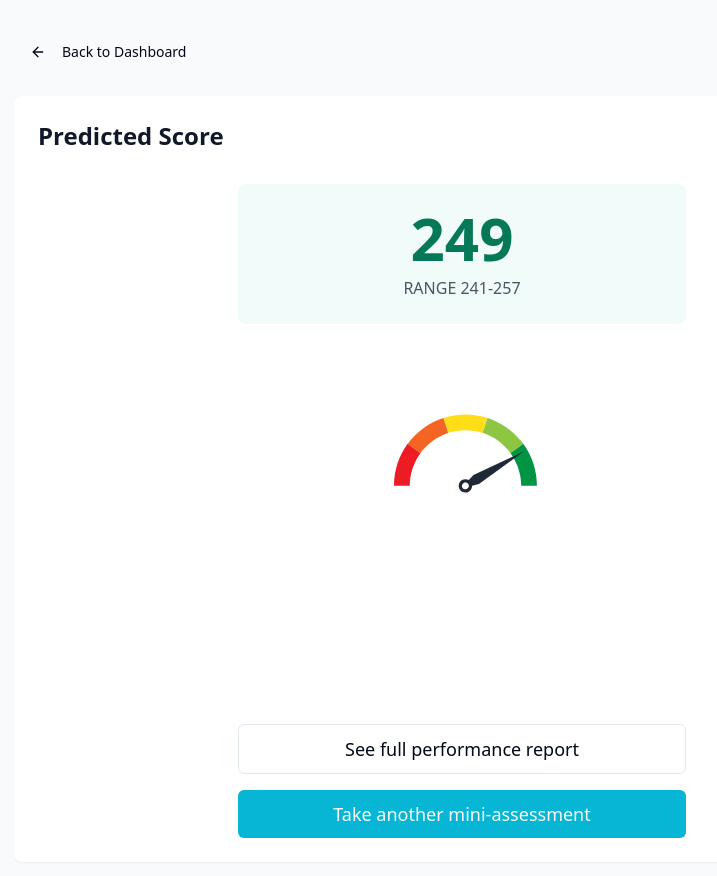
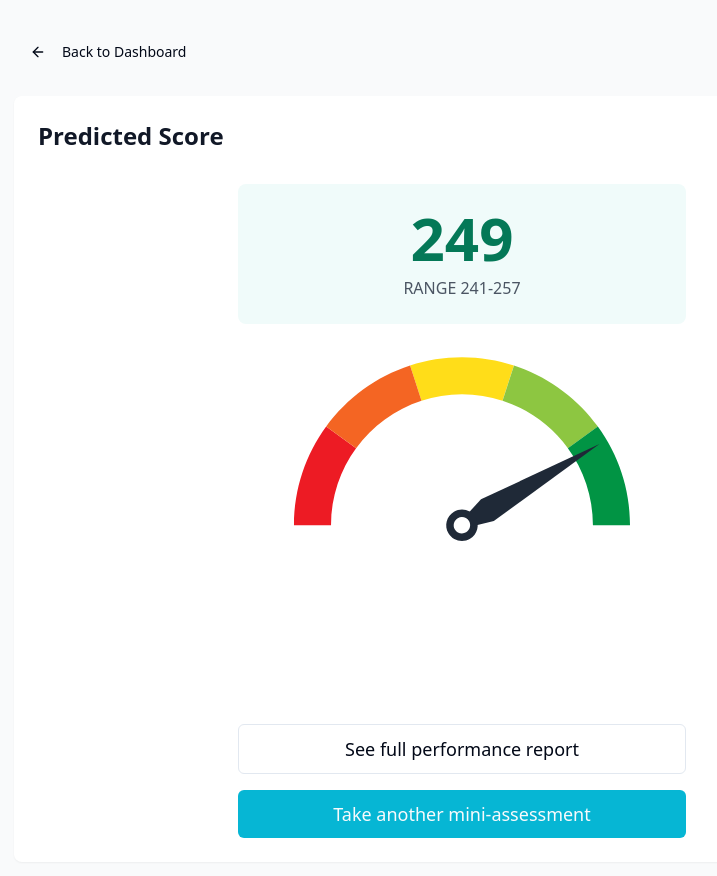
Before and after one commit to MarkPearce/scorecraft-creator, a React (Vite) app: page /concept2 in a window 1280 px wide. Shown: the top 876 px of the page, without its empty margins (178-895 px from the left). Built offline with nearby package versions, Linux system fonts and the light colour scheme.

Commit message:
Update gauge SVG
Update the SVG used for the gauge component with a new design.

```diff
--- a/src/pages/Concept2.tsx
+++ b/src/pages/Concept2.tsx
@@ -50,38 +50,41 @@ const Concept2 = () => {
               <svg viewBox="0 0 512 512" className="w-full h-full">
                 <g id="dial">
                   <g>
+                    {/* Empty Fill Sections */}
+                    <path className="fill-none" d="M317.7,68.2L256,257.9l161.4-117.2C392.8,107,358.1,81.3,317.7,68.2z"/>
+                    <path className="fill-none" d="M256,58.4c-21.5,0-42.2,3.5-61.7,9.8L256,257.9l61.7-189.8C298.2,61.8,277.5,58.4,256,58.4z"/>
+                    <path className="fill-none" d="M94.6,140.7L256,257.9L194.3,68.2C153.9,81.3,119.2,107,94.6,140.7z"/>
+                    <path className="fill-none" d="M56.4,257.9H256L94.6,140.7C70.6,173.6,56.4,214.2,56.4,257.9z"/>
+                    <path className="fill-none" d="M256,257.9h199.6c0-43.8-14.2-84.3-38.2-117.2L256,257.9z"/>
+
                     {/* Yellow Center Section */}
-                    <path className="fill-[#FFDD19]" d="M261.2,113c9.2,0,18,1.5,26.2,4.2l7.4-22.8C284.3,90.9,273,89,261.2,89c-11.7,0-23,1.9-33.6,5.3l7.4,22.8C243.3,114.5,252.1,113,261.2,113z"/>
+                    <path className="fill-[#FFDD19]" d="M256,58.4c21.5,0,42.2,3.5,61.7,9.8l17.4-53.7C310.2,6.4,283.6,1.9,256,1.9c-27.6,0-54.2,4.4-79.1,12.5l17.4,53.7C213.8,61.8,234.5,58.4,256,58.4z"/>
+
+                    {/* Gray Sections */}
+                    <polygon className="fill-[#C4C4C4]" points="0,257.9 56.4,257.9 56.4,257.9 0,257.9"/>
+                    <polygon className="fill-[#C4C4C4]" points="455.6,257.9 455.6,257.9 512,257.9 512,257.9"/>
 
                     {/* Green Right Section */}
-                    <path className="fill-[#8DC641]" d="M329.9,148l19.4-14.1c-13.4-18.4-32.4-32.4-54.4-39.6l-7.4,22.8C304.6,122.8,319.4,133.7,329.9,148z"/>
+                    <path className="fill-[#8DC641]" d="M417.4,140.7l45.7-33.2c-31.5-43.2-76.1-76.2-127.9-93.1l-17.4,53.7C358.1,81.3,392.8,107,417.4,140.7z"/>
 
                     {/* Red Left Section */}
-                    <path className="fill-[#ED1B24]" d="M173.2,133.9c-13.1,18-20.8,40.1-20.8,64h24c0-18.6,6-35.9,16.3-49.9L173.2,133.9z"/>
+                    <path className="fill-[#ED1B24]" d="M49,107.5C18.2,149.8,0,201.8,0,257.9h56.4c0-43.8,14.2-84.3,38.2-117.2L49,107.5z"/>
 
                     {/* Orange Section */}
-                    <path className="fill-[#F46523]" d="M235,117.2l-7.4-22.8c-22,7.2-41,21.2-54.4,39.6l19.4,14.1C203,133.7,217.8,122.8,235,117.2z"/>
+                    <path className="fill-[#F46523]" d="M194.3,68.2l-17.4-53.7C125.1,31.4,80.4,64.4,49,107.5l45.7,33.2C119.2,107,153.9,81.3,194.3,68.2z"/>
 
                     {/* Dark Green Right Edge */}
-                    <path className="fill-[#019444]" d="M349.3,133.9L329.9,148c10.2,14,16.3,31.2,16.3,49.9h24C370.1,174,362.4,151.9,349.3,133.9z"/>
-
-                    {/* Gray Sections */}
-                    <polygon className="fill-[#C4C4C4]" points="152.3,197.9 176.3,197.9 176.3,197.9 152.3,197.9"/>
-                    <polygon className="fill-[#C4C4C4]" points="346.1,197.9 346.1,197.9 370.1,197.9 370.1,197.9"/>
-
-                    {/* Empty Fill Sections */}
-                    <path className="fill-none" d="M287.5,117.2l-26.2,80.7l68.6-49.9C319.4,133.7,304.6,122.8,287.5,117.2z"/>
-                    <path className="fill-none" d="M261.2,113c-9.2,0-18,1.5-26.2,4.2l26.2,80.7l26.2-80.7C279.2,114.5,270.4,113,261.2,113z"/>
-                    <path className="fill-none" d="M192.6,148l68.6,49.9L235,117.2C217.8,122.8,203,133.7,192.6,148z"/>
-                    <path className="fill-none" d="M176.3,197.9h84.9L192.6,148C182.4,162.1,176.3,179.3,176.3,197.9z"/>
-                    <path className="fill-none" d="M261.2,197.9h84.9c0-18.6-6-35.9-16.3-49.9L261.2,197.9z"/>
+                    <path className="fill-[#019444]" d="M463,107.5l-45.7,33.2c24,32.9,38.2,73.5,38.2,117.2H512C512,201.8,493.8,149.8,463,107.5z"/>
                   </g>
 
                   {/* Needle */}
-                  <g transform={`rotate(${calculateRotation(score)} 261.2 197.9)`}>
-                    <polyline points="265.9,190.5 269.4,178.8 261.2,94.4 253.1,178.8 256.6,190.5" className="fill-gray-800"/>
-                    <path className="fill-gray-800" d="M261.2,187.7c-5.6,0-10.2,4.6-10.2,10.2c0,5.6,4.6,10.2,10.2,10.2s10.2-4.6,10.2-10.2C271.4,192.3,266.9,187.7,261.2,187.7z M261.2,203.2c-2.9,0-5.3-2.4-5.3-5.3s2.4-5.3,5.3-5.3s5.3,2.4,5.3,5.3S264.2,203.2,261.2,203.2z"/>
+                  <g transform={`rotate(${calculateRotation(score)} 256 257.9)`}>
+                    <polyline points="266.9,240.5 275.2,212.9 256,14.5 236.8,212.9 245.1,240.5" className="fill-gray-800"/>
+                    <path className="fill-gray-800" d="M256,233.9c-13.3,0-24,10.7-24,24c0,13.3,10.7,24,24,24c13.3,0,24-10.7,24-24C280,244.7,269.3,233.9,256,233.9z M256,270.5c-6.9,0-12.5-5.6-12.5-12.5s5.6-12.5,12.5-12.5c6.9,0,12.5,5.6,12.5,12.5S262.9,270.5,256,270.5z"/>
                   </g>
+
+                  {/* Empty arc path */}
+                  <path className="fill-none" d="M166,257.9c0-49.7,40.3-90,90-90s90,40.3,90,90H166z"/>
                 </g>
               </svg>
             </div>
```
